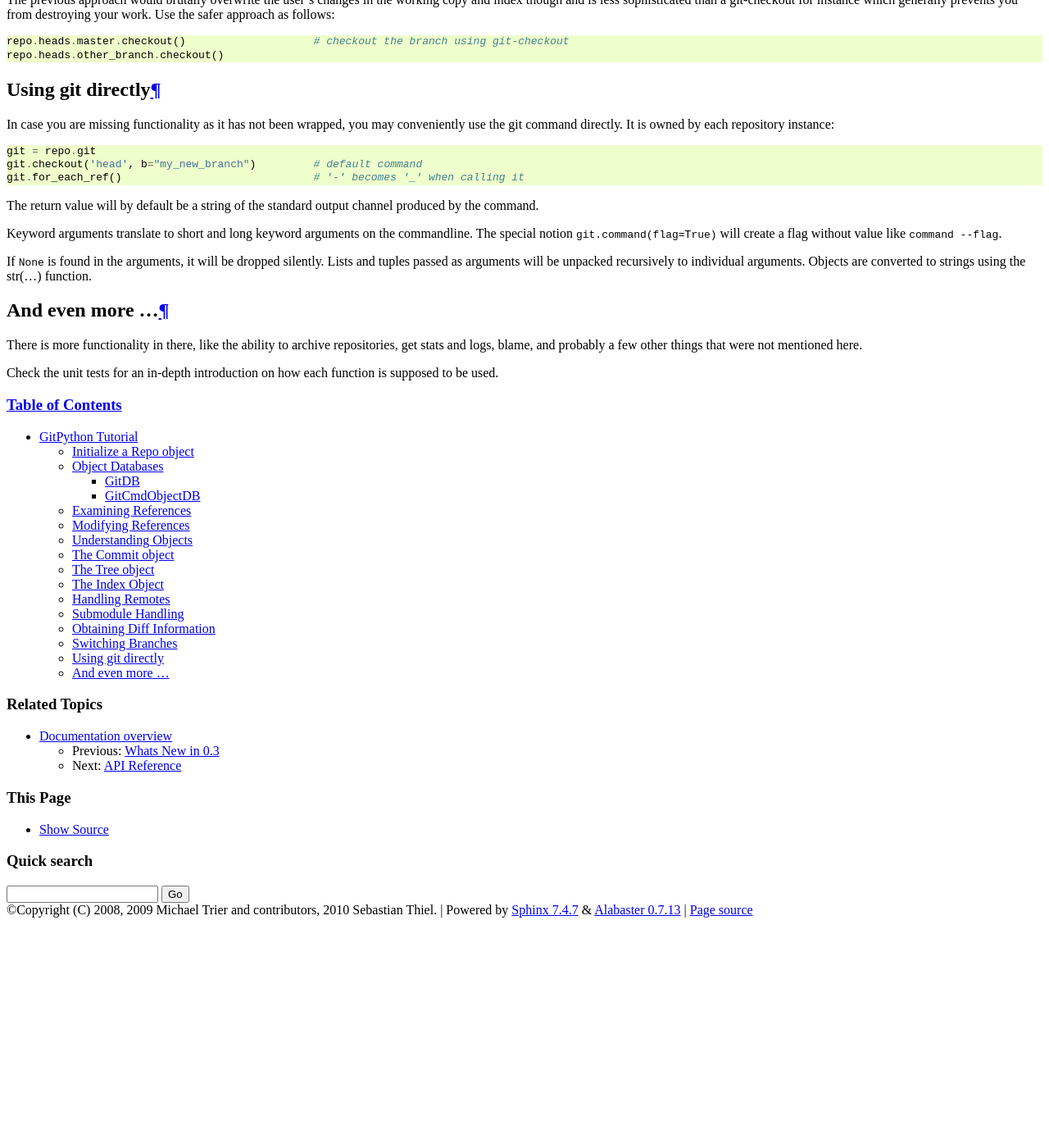
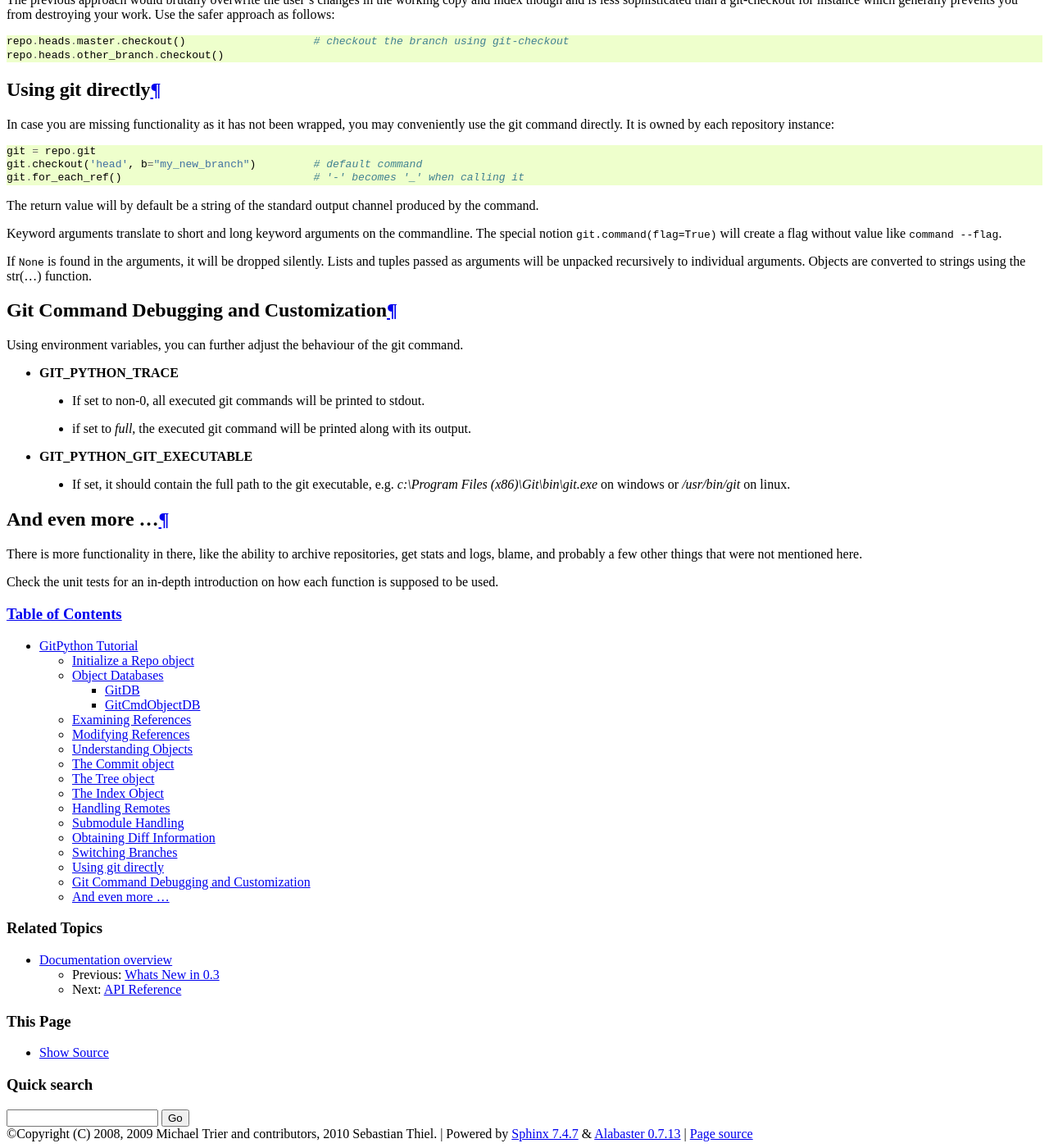
Before and after one commit to gitpython-developers/GitPython, a Sphinx documentation site: the page built from doc/source/tutorial.rst, in a window 1280 px wide and 1400 px high, scrolled down 6994 px. Shown: the whole window at 82% size. Built offline with Sphinx 7.4.7, drawn with Linux system fonts in a browser that asks for light colours; pages that are not in the unit, such as notebooks, are missing from menus; before the commit the page ends 8121 px from its top, so only the background shows below that.

Commit message:
Implemented GIT_PYTHON_GIT_EXECUTABLE including test and docs

```diff
--- a/doc/source/changes.rst
+++ b/doc/source/changes.rst
@@ -7,6 +7,8 @@ Changelog
 * **git** command wrapper
 
  * Added ``version_info`` property which returns a tuple of integers representing the installed git version.
+
+ * Added GIT_PYTHON_GIT_EXECUTABLE environment variable, which can be used to set the desired git executable to be used. despite of what would be found in the path.
 
 * **Blob** Type
 
@@ -22,6 +24,8 @@ Changelog
  * The progress parsing was updated to support git 1.7.0.3 and newer. Previously progress was not enabled for the git command or only worked with ssh in case of older git versions.
  * Parsing of tags was improved. Previously some parts of the name could not be parsed properly.
  * The rev-parse pure python implementation now handles branches correctly if they look like hexadecimal sha's.
+ * GIT_PYTHON_TRACE is now set on class level of the Git type, previously it was a module level global variable.
+ * GIT_PYTHON_GIT_EXECUTABLE is a class level variable as well.
 
 
 0.3.1 Beta 2
--- a/doc/source/tutorial.rst
+++ b/doc/source/tutorial.rst
@@ -427,6 +427,20 @@ The special notion ``git.command(flag=True)`` will create a flag without value l
 
 If ``None`` is found in the arguments, it will be dropped silently. Lists and tuples  passed as arguments will be unpacked recursively to individual arguments. Objects are converted to strings using the str(...) function.
 
+Git Command Debugging and Customization
+***************************************
+
+Using environment variables, you can further adjust the behaviour of the git command.
+
+* **GIT_PYTHON_TRACE**
+
+ * If set to non-0, all executed git commands will be printed to stdout.
+ * if set to *full*, the executed git command will be printed along with its output.
+
+* **GIT_PYTHON_GIT_EXECUTABLE**
+
+ * If set, it should contain the full path to the git executable, e.g. *c:\\Program Files (x86)\\Git\\bin\\git.exe* on windows or */usr/bin/git* on linux.
+
 And even more ...
 *****************
 
```
Also changed, not shown: 2 other files.
